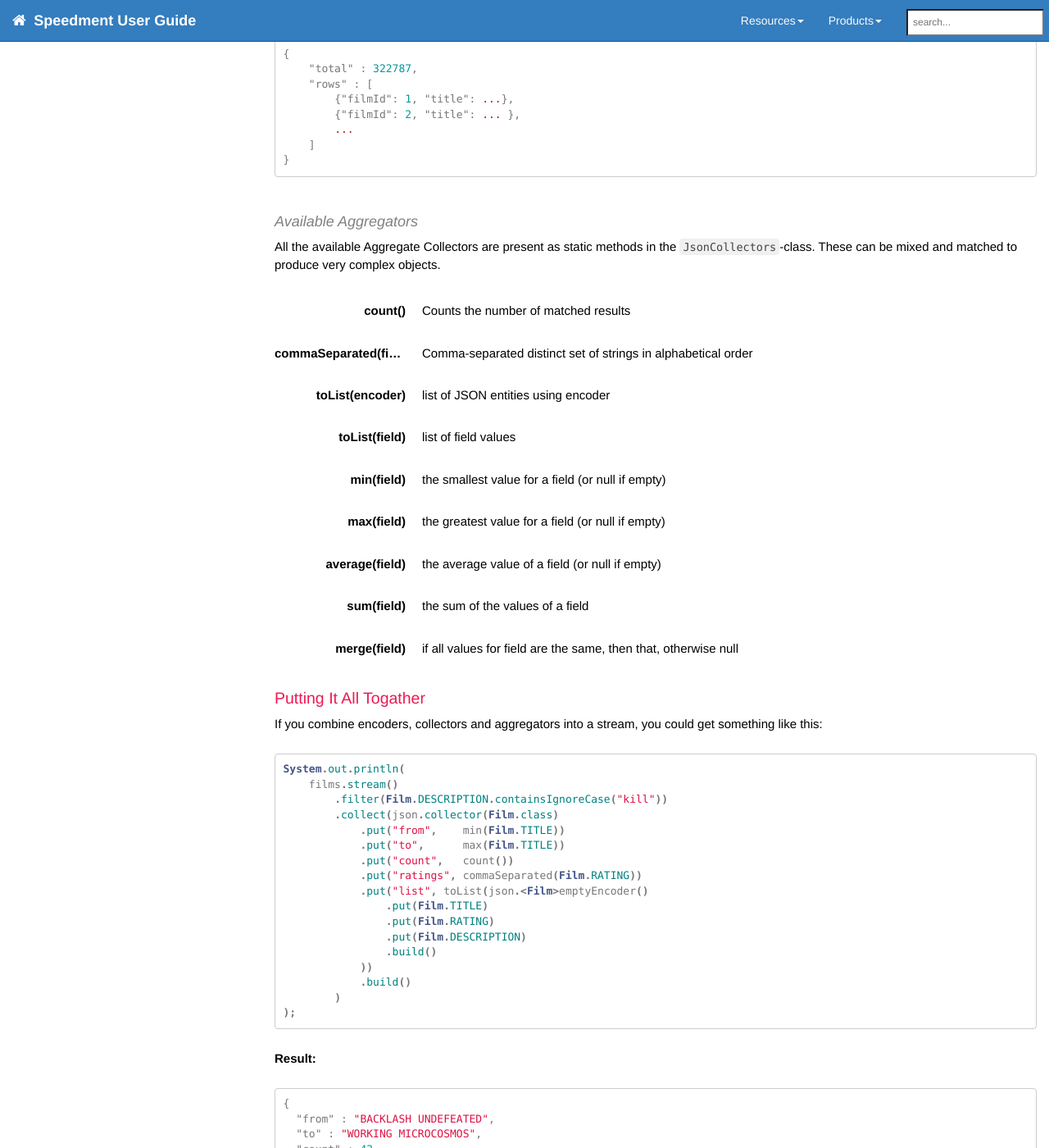
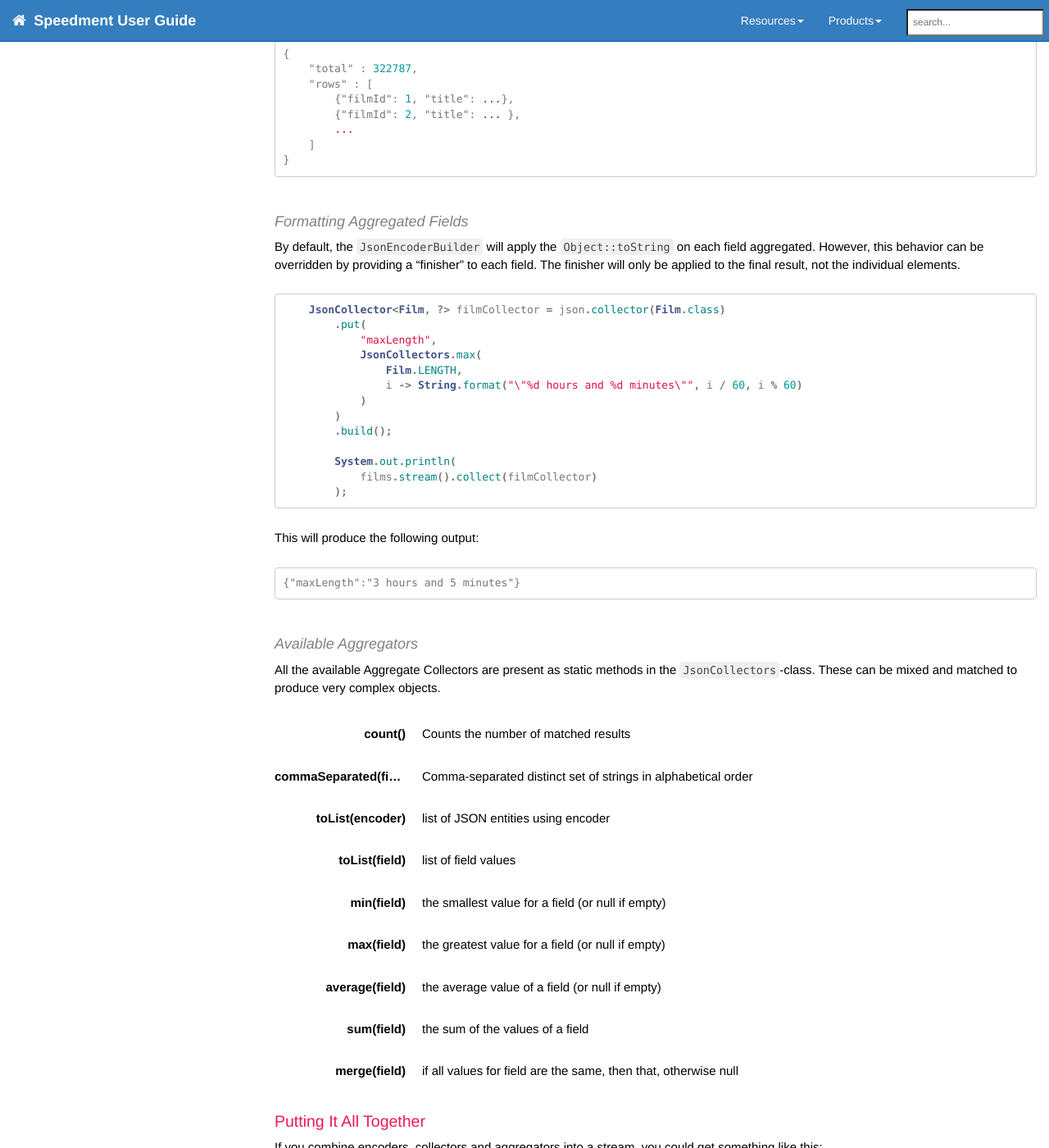
Before and after one commit to speedment/speedment-doc, a Jekyll site: the page built from pages/enterprise_json.md, in a window 1280 px wide and 1400 px high, scrolled down 2723 px. Shown: the whole window at 82% size. Built offline with Jekyll 4.4.1, drawn with Linux system fonts in a browser that asks for light colours; nearby versions of some CDN libraries; comment, search, counter and statistics services are not loaded; some of the changed text lies outside the part shown.

Commit message:
Add format aggregate

````diff
--- a/pages/enterprise_json.md
+++ b/pages/enterprise_json.md
@@ -47,7 +47,7 @@ public static void main(String... args) {
 }
 ```
 
-### Encoding entities
+### Encoding Entities
 The JSON Plugin uses builders to create optimized encoders and collectors that can then be executed multiple times.
 
 ```java
@@ -63,7 +63,7 @@ films.stream()
     .forEachOrdered(System.out::println);
 ```
 
-#### Remove unwanted fields
+#### Remove Unwanted Fields
 By default, the `JsonEncoderBuilder` includes all fields in the result. However, if only a subset of the fields are desired, the others can be removed like this:
 
 ```java
@@ -82,7 +82,7 @@ final JsonEncoder<Film> filmEncoder = json.<Film>emptyEncoder()
     .build();
 ```
 
-#### Rename fields
+#### Rename Fields
 The `JsonEncoderBuilder` creates a default label for each field using camelCase. If a different name is desired, it can be specified explicitly.
 
 ```java
@@ -92,7 +92,7 @@ final JsonEncoder<Film> filmEncoder = json.encoder(films)
     .build();
 ```
 
-### Collecting streams
+### Collecting Streams
 In most cases, an encoder is not used individually but as part of a collector. The most basic example would be to collect a stream of entities into a JSON Array.
 
 ```java
@@ -110,7 +110,7 @@ This will produce a JSON object like this:
 ]
 ```
 
-### Aggregating fields
+### Aggregating Fields
 To aggregate a stream of entities into a single JSON object, a custom collector can be created. That is also done using a builder pattern. Multiple fields can be aggregated in the same operation, creating a very powerful and performant API.
 
 #### Creating an Aggregate Collector
@@ -142,6 +142,30 @@ The following JSON object is returned:
 }
 ```
 
+#### Formatting Aggregated Fields
+By default, the `JsonEncoderBuilder` will apply the `Object::toString` on each field aggregated. However, this behavior can be overridden by providing a "finisher" to each field. The finisher will only be applied to the final result, not the individual elements.
+
+``` java
+    JsonCollector<Film, ?> filmCollector = json.collector(Film.class)
+        .put(
+            "maxLength",
+            JsonCollectors.max(
+                Film.LENGTH,
+                i -> String.format("\"%d hours and %d minutes\"", i / 60, i % 60)
+            )
+        )
+        .build();
+
+        System.out.println(
+            films.stream().collect(filmCollector)
+        );
+```
+This will produce the following output:
+
+```
+{"maxLength":"3 hours and 5 minutes"}
+```
+
 #### Available Aggregators
 All the available Aggregate Collectors are present as static methods in the `JsonCollectors`-class. These can be mixed and matched to produce very complex objects.
 
@@ -166,7 +190,7 @@ All the available Aggregate Collectors are present as static methods in the `Jso
   <dd>if all values for field are the same, then that, otherwise null</dd>
 </dl>
 
-### Putting It All Togather
+### Putting It All Together
 If you combine encoders, collectors and aggregators into a stream, you could get something like this:
 
 ```java
````
Also changed, not shown: other parts of pages/enterprise_json.md (+1 -1 lines).
